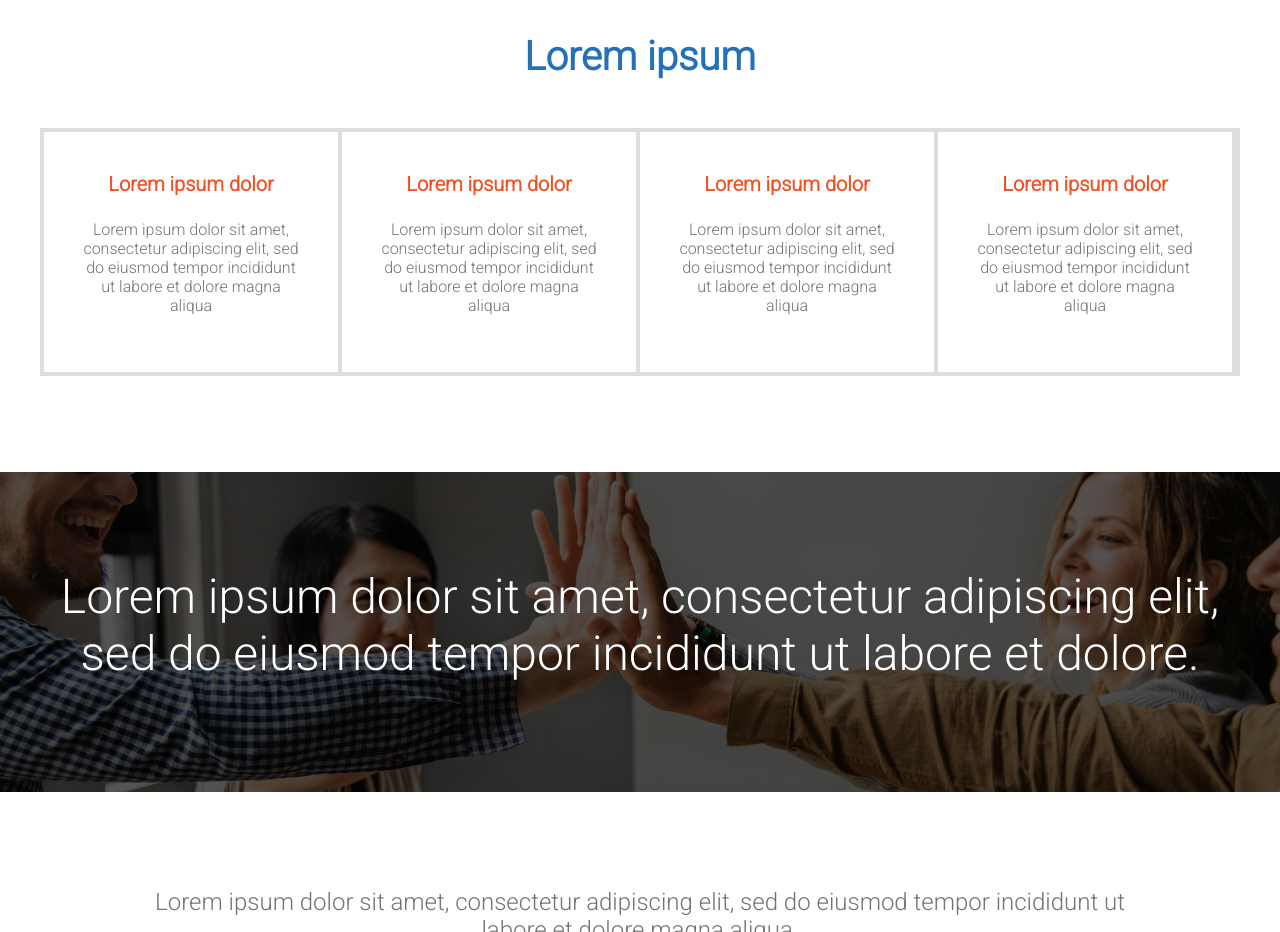
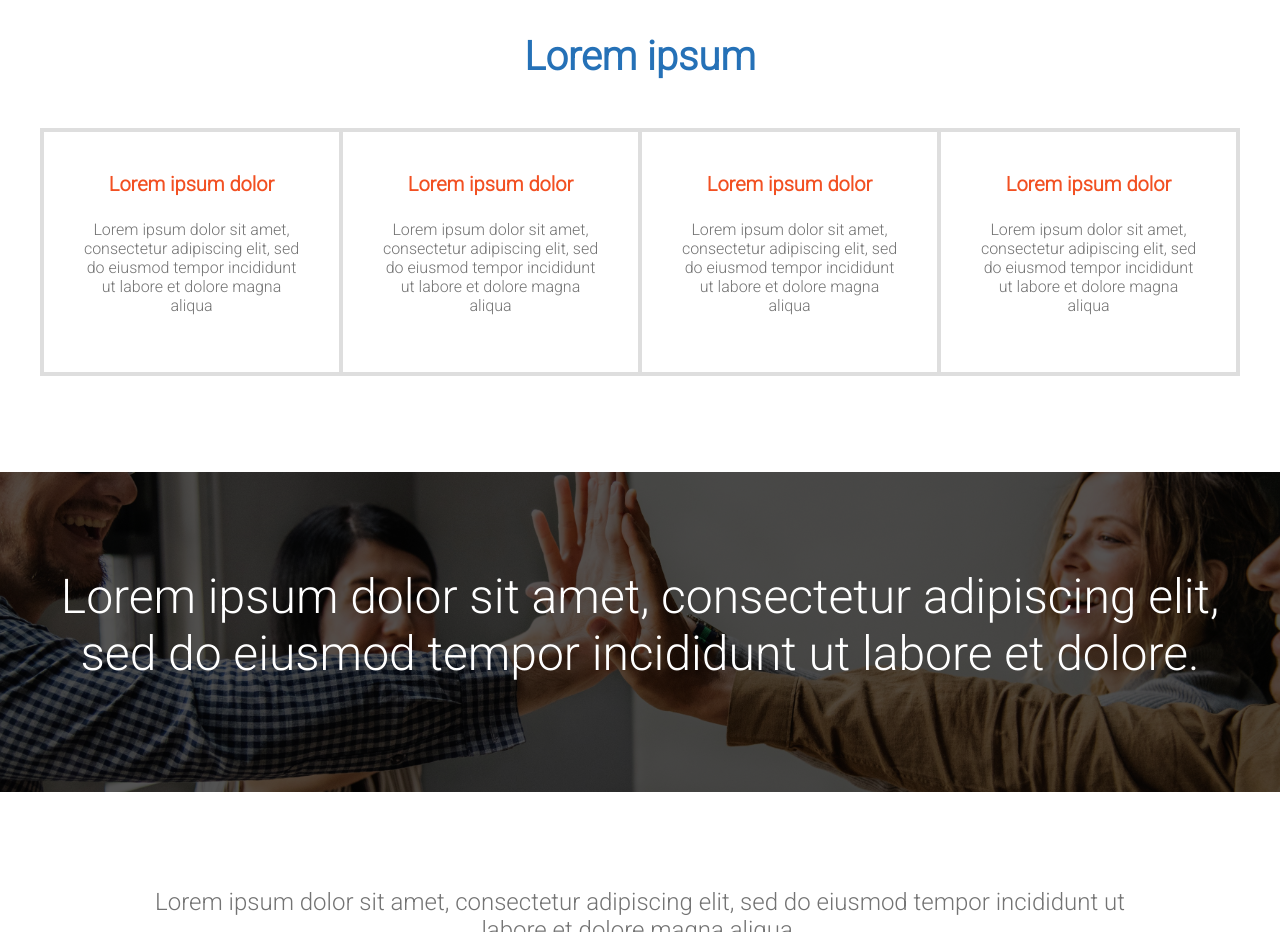
Before and after one commit to pedrosilva08/projeto-Lorem-ipsun, a plain HTML site: page index.html in a window 1280 px wide. Shown: the part 2840-3772 px from the top of the page. Drawn offline with Linux system fonts and the light colour scheme.

Commit message:
Reparos na section info

```diff
--- a/style.css
+++ b/style.css
@@ -286,11 +286,14 @@ article p{
     width: 1200px;
 }
 .c-info_content_area{
-    border-right:4px solid #DEDEDE;
     height: 160px;
     width: 303px;
     padding: 40px 35px;
     text-align: center;
+    border-right: 4px solid #DEDEDE;
+}
+.c-info_content_area:last-child{
+    border-right: none;
 }
 .c-info_content_area h5{
     font-size: 20px;
```
